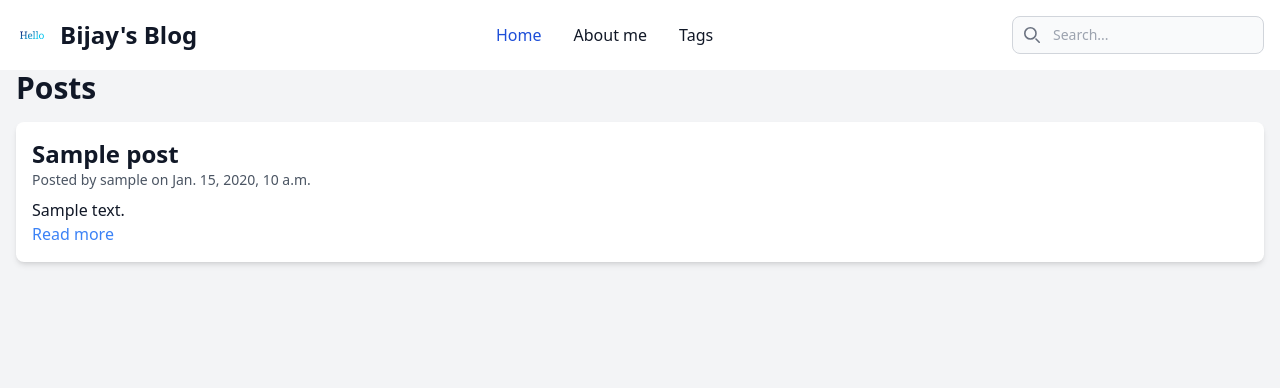
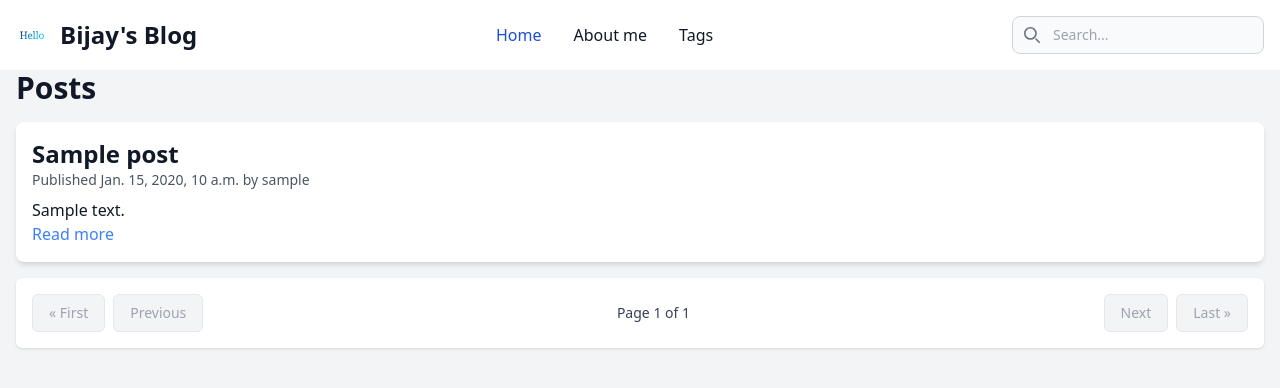
Before and after one commit to Bijay4444/blogsite, a Django app: page /blog/ in a window 1280 px wide. Shown: the top 388 px of the page. Run offline with Django 3.2, Linux system fonts and the light colour scheme; tables that the repository leaves empty hold one stand-in row (values such as "Sample post"); some libraries are stand-ins or nearby versions.

Commit message:
Pagination:added

```diff
--- a/blogsite/blog/models.py
+++ b/blogsite/blog/models.py
@@ -4,6 +4,7 @@ from django.core.validators import MinLengthValidator
 from django.conf import settings
 from taggit.managers import TaggableManager
 from django.utils.text import slugify
+from django.urls import reverse
 
 class PublishedManager(models.Manager):
     def get_queryset(self):
@@ -20,7 +21,9 @@ class Post(models.Model):
         validators=[MinLengthValidator(2, "Title must be greater than 2 characters")]
     )
     content = models.TextField()
-    slug = models.SlugField(max_length=250)
+    slug = models.SlugField(max_length=250,
+                            unique_for_date='publish',
+                            )
     owner = models.ForeignKey(settings.AUTH_USER_MODEL, on_delete=models.CASCADE)
     tags = TaggableManager()
     picture = models.ImageField(upload_to='uploads/post_pictures', blank=True, null=True)
@@ -43,6 +46,18 @@ class Post(models.Model):
 
     def __str__(self):
         return self.title
+
+    def get_absolute_url(self):
+        return reverse("blogs:post_detail",
+                    args=[self.publish.year,
+                            self.publish.month,
+                            self.publish.day,
+                            self.slug])
+
+    def save(self, *args, **kwargs):
+        if not self.slug:
+            self.slug = slugify(self.title)
+        super().save(*args, **kwargs)
 
 class Comment(models.Model):
     comment = models.TextField(
--- a/blogsite/blog/templates/blog/post_list.html
+++ b/blogsite/blog/templates/blog/post_list.html
@@ -5,11 +5,29 @@
     <h1 class="text-3xl font-bold mb-4">Posts</h1>
     {% for post in post_list %}
         <div class="bg-white p-4 mb-4 shadow-md rounded-lg">
-            <h2 class="text-2xl font-semibold"><a href="{% url 'blogs:post_detail' post.id %}">{{ post.title }}</a></h2>
-            <p class="text-sm text-gray-600">Posted by {{ post.owner }} on {{ post.created_at }}</p>
-            <p class="mt-2">{{ post.content|truncatewords:30 }}</p>
-            <a href="{% url 'blogs:post_detail' post.id %}" class="text-blue-500 hover:underline">Read more</a>
+            <h2 class="text-2xl font-semibold">
+                {% if post.slug %}
+                    <a href="{{ post.get_absolute_url }}">
+                        {{ post.title }}
+                    </a>
+                {% else %}
+                    {{ post.title }}
+                {% endif %}
+            </h2>
+            <p class="text-sm text-gray-600">
+                Published {{post.publish}} by {{post.owner}}
+            </p>
+
+            <p class="mt-2">
+                {{ post.content|truncatewords:30|linebreaks }}
+            </p>
+            {% if post.slug %}
+                <a href="{{ post.get_absolute_url }}" class="text-blue-500 hover:underline">
+                    Read more
+            </a>
+        {% endif %}
         </div>
     {% endfor %}
+    {% include "pagination.html" with page_obj=posts %}
 </div>
 {% endblock %}
--- /dev/null
+++ b/blogsite/blog/templates/pagination.html
@@ -0,0 +1,32 @@
+<div class="flex items-center justify-between p-4 bg-white shadow rounded-md">
+    <!-- Previous Page Links -->
+    {% if page_obj.has_previous %}
+    <div class="flex items-center space-x-2">
+        <a href="?page=1" class="px-4 py-2 bg-gray-100 border rounded-md text-sm font-medium text-gray-700 hover:bg-gray-200">« First</a>
+        <a href="?page={{ page_obj.previous_page_number }}" class="px-4 py-2 bg-gray-100 border rounded-md text-sm font-medium text-gray-700 hover:bg-gray-200">Previous</a>
+    </div>
+    {% else %}
+    <div class="flex items-center space-x-2">
+        <span class="px-4 py-2 bg-gray-100 border rounded-md text-sm font-medium text-gray-400 cursor-not-allowed">« First</span>
+        <span class="px-4 py-2 bg-gray-100 border rounded-md text-sm font-medium text-gray-400 cursor-not-allowed">Previous</span>
+    </div>
+    {% endif %}
+
+    <!-- Page Info -->
+    <div class="text-sm text-gray-700">
+        Page <span class="font-medium">{{ page_obj.number }}</span> of <span class="font-medium">{{ page_obj.paginator.num_pages }}</span>
+    </div>
+
+    <!-- Next Page Links -->
+    {% if page_obj.has_next %}
+    <div class="flex items-center space-x-2">
+        <a href="?page={{ page_obj.next_page_number }}" class="px-4 py-2 bg-gray-100 border rounded-md text-sm font-medium text-gray-700 hover:bg-gray-200">Next</a>
+        <a href="?page={{ page_obj.paginator.num_pages }}" class="px-4 py-2 bg-gray-100 border rounded-md text-sm font-medium text-gray-700 hover:bg-gray-200">Last »</a>
+    </div>
+    {% else %}
+    <div class="flex items-center space-x-2">
+        <span class="px-4 py-2 bg-gray-100 border rounded-md text-sm font-medium text-gray-400 cursor-not-allowed">Next</span>
+        <span class="px-4 py-2 bg-gray-100 border rounded-md text-sm font-medium text-gray-400 cursor-not-allowed">Last »</span>
+    </div>
+    {% endif %}
+</div>
--- a/blogsite/blog/urls.py
+++ b/blogsite/blog/urls.py
@@ -7,7 +7,7 @@ app_name = 'blogs'
 urlpatterns = [
     # Example URL pattern
     path('', PostListView.as_view(), name='all'),
-    path('post/<int:pk>/', PostDetailView.as_view(), name='post_detail'),
+    path('post/<int:year>/<int:month>/<int:day>/<slug:slug>/', PostDetailView.as_view(), name='post_detail'),
     path('post/create/', PostCreateView.as_view(), name='post_create'),
     path('post/<int:pk>/update/', PostUpdateView.as_view(), name='post_update'),
     path('post/<int:pk>/delete/', PostDeleteView.as_view(), name='post_delete'),
--- a/blogsite/blog/views.py
+++ b/blogsite/blog/views.py
@@ -8,6 +8,8 @@ from django.contrib.auth.mixins import LoginRequiredMixin
 from django.views import View
 from django.db.models import Q
 from .forms import CommentForm
+from django.core.paginator import Paginator
+
 
 class PostListView(OwnerListView):
     model = Post
@@ -16,40 +18,67 @@ class PostListView(OwnerListView):
     def get(self, request):
         post_list = Post.objects.all()
         comment_list = Comment.objects.all()
-        ctx = {'post_list': post_list, 'comment_list': comment_list}
+        paginator = Paginator(post_list, 3)
+        page_number = request.GET.get('page', 1)
+        try:
+            posts = paginator.get_page(page_number)
+        except PageNotAnInteger:
+            posts = paginator.page(1)
+        except EmptyPage:
+            posts = paginator.page(paginator.num_pages)
+
+        ctx = {'post_list': post_list,
+               'comment_list': comment_list, 'posts': posts}
         return render(request, self.template_name, ctx)
+
+
 class PostDetailView(OwnerDetailView):
     model = Post
     template_name = "blog/post_detail.html"
 
-    def get(self, request, pk):
-        post = get_object_or_404(Post, pk=pk)
+    def get(self, request, year, month, day, slug):
+        post = get_object_or_404(
+            Post,
+            status=Post.Status.PUBLISHED,
+            publish__year=year,
+            publish__month=month,
+            publish__day=day,
+            slug=slug,
+        )
+
         comments = Comment.objects.filter(post=post).order_by('-created_at')
         comment_form = CommentForm()
-        ctx = {'post': post, 'comments': comments, 'comment_form': comment_form}
+        ctx = {'post': post, 'comments': comments,
+               'comment_form': comment_form}
         return render(request, self.template_name, ctx)
+
 
 class PostCreateView(OwnerCreateView):
     model = Post
     fields = ['title', 'content', 'tags', 'picture']
     success_url = reverse_lazy('blogs:all')
 
+
 class PostUpdateView(OwnerUpdateView):
     model = Post
     fields = ['title', 'content', 'tags', 'picture']
     success_url = reverse_lazy('blogs:all')
 
+
 class PostDeleteView(OwnerDeleteView):
     model = Post
     success_url = reverse_lazy('blogs:all')
 
+
 class CommentCreateView(LoginRequiredMixin, View):
     def post(self, request, pk):
         post = get_object_or_404(Post, id=pk)
-        comment = Comment(comment=request.POST['comment'], owner=request.user, post=post)
+        comment = Comment(
+            comment=request.POST['comment'], owner=request.user, post=post)
         comment.save()
         messages.success(request, 'Comment added successfully!')
         return redirect(reverse('blogs:post_detail', args=[pk]))
+
 
 class CommentDeleteView(OwnerDeleteView):
     model = Comment
--- a/blogsite/home/templates/base_nav.html
+++ b/blogsite/home/templates/base_nav.html
@@ -47,7 +47,7 @@
             <a href="#" class="block py-2 px-3 text-white bg-blue-700 rounded md:bg-transparent md:text-blue-700 md:p-0 md:dark:text-blue-500" aria-current="page">Home</a>
           </li>
           <li>
-            <a href="#" class="block py-2 px-3 text-gray-900 rounded hover:bg-gray-100 md:hover:bg-transparent md:hover:text-blue-700 md:p-0 md:dark:hover:text-blue-500 dark:text-white dark:hover:bg-gray-700 dark:hover:text-white md:dark:hover:bg-transparent dark:border-gray-700">About me</a>
+            <a href="{% url "home:home" %}" class="block py-2 px-3 text-gray-900 rounded hover:bg-gray-100 md:hover:bg-transparent md:hover:text-blue-700 md:p-0 md:dark:hover:text-blue-500 dark:text-white dark:hover:bg-gray-700 dark:hover:text-white md:dark:hover:bg-transparent dark:border-gray-700">About me</a>
           </li>
           <li>
             <a href="#" class="block py-2 px-3 text-gray-900 rounded hover:bg-gray-100 md:hover:bg-transparent md:hover:text-blue-700 md:p-0 dark:text-white md:dark:hover:text-blue-500 dark:hover:bg-gray-700 dark:hover:text-white md:dark:hover:bg-transparent dark:border-gray-700">Tags</a>
```
Also changed, not shown: blogsite/blog/templates/blog/post_detail.html (+7 -3 lines), blogsite/blog/migrations/0007_alter_post_slug.py (added).
